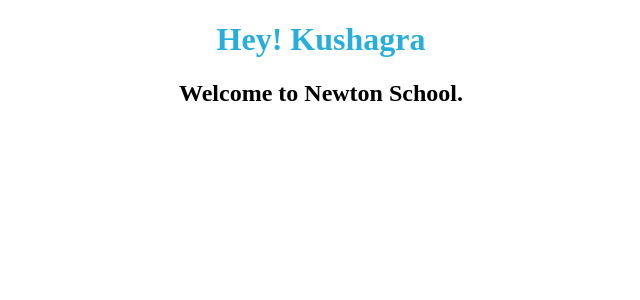
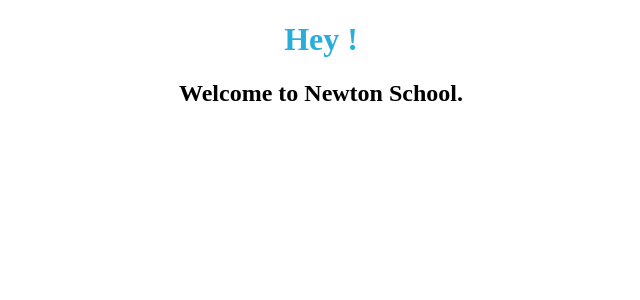
Before and after one commit to kush002/Greetings-with-Props, a React app: page / in a window 1280 px wide. Shown: the top 300 px of the page, without its empty margins (319-959 px from the left). Built offline with nearby package versions, Linux system fonts and the light colour scheme.

Commit message:
Add files via upload

```diff
--- a/src/components/App.js
+++ b/src/components/App.js
@@ -4,7 +4,7 @@ import Welcome from './Welcome';
 
 const App = () => {
   return (
-    <Welcome name="Hey! Kushagra" greeting = "Welcome to Newton School."/>
+    <Welcome name=" "/>
   )
 }
 
--- a/src/components/Welcome.js
+++ b/src/components/Welcome.js
@@ -7,7 +7,7 @@ const Welcome = (props) => {
 
     return(
         <div>
-            <h1>{props.name}</h1>
+            <h1>Hey ! {props.name}</h1>
             <h2>Welcome to Newton School.</h2>
         </div>
     )
```
